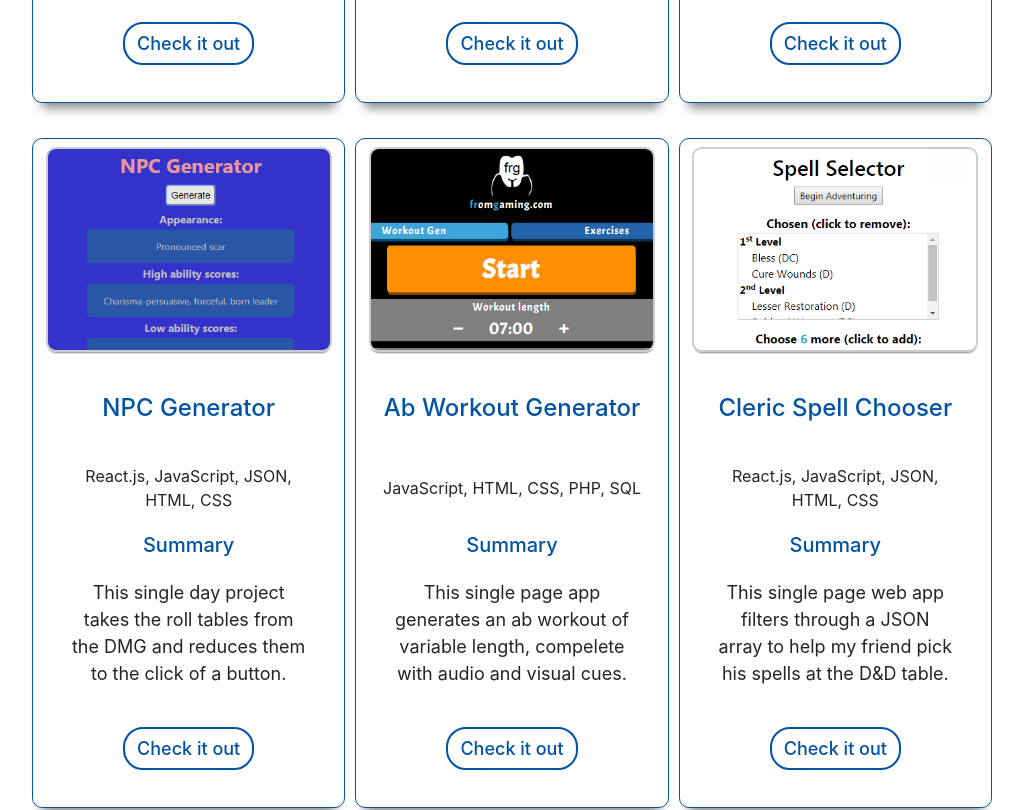
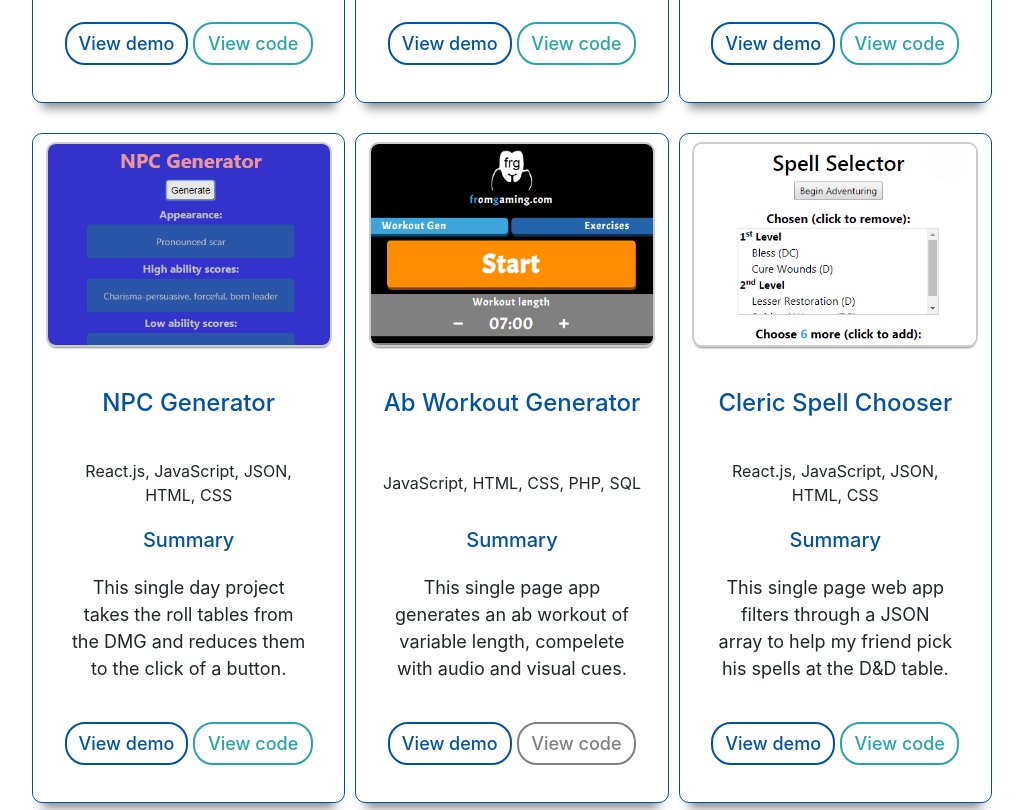
Before and after one commit to ethanvernon/portfolio2, a React (Create React App) app: page / in a window 1280 px wide. Shown: the part 2700-3510 px from the top of the page, without its empty margins (128-1151 px from the left). Built offline with nearby package versions, Linux system fonts and the light colour scheme.

Commit message:
added link to code in Works.js

```diff
--- a/src/App.css
+++ b/src/App.css
@@ -211,6 +211,7 @@ body {
   text-align:center;
   max-width:1000px;
   margin: 70px auto;
+  margin-bottom:40px;
 }
 
 /*"My Projects" header*/
@@ -236,12 +237,12 @@ body {
 #works .card {
   max-width:500px;
   margin:auto;
-  margin-bottom:20px;
+  margin:5px;
+  margin-bottom:30px;
   border-color: #0052a4;
   border-radius:10px;
   min-width:300px;
   box-shadow: 0px 15px 10px -10px #888888;
-  margin:5px;
 }
 
 /*sub-header size and color*/
@@ -301,6 +302,37 @@ body {
   color: white !important;
   background-color: #0052a4 !important;
 }
+
+/*change secondary color, other preferences*/
+#works .btn-outline-secondary {
+  color: #28a6a7 ;
+  border-color: #28a6a7 ;
+  border-width:2px !important;
+  font-size:18px !important;
+  border-radius:20px !important;
+  font-weight:500 !important;
+  width:119.48px;
+  margin-left:5px;
+}
+
+/*change secondary color, other preferences*/
+#works .btn-outline-secondary:hover {
+  color: white ;
+  background-color: #28a6a7 ;
+}
+
+#works .disable {
+  color:gray;
+  border-color:gray;
+}
+
+#works .disable:hover {
+  cursor:not-allowed;
+  color:gray;
+  border-color:gray;
+  background-color:white;
+}
+
 
 /*-----------------------------------------------------------------------------------------------------------------------------*/
 /*---------------------------------------------------------------Testimonials--------------------------------------------------*/
@@ -507,7 +539,7 @@ body {
   #works .card {
     height:670px;
     padding:0px 5px;
-    margin-bottom:30px;
+    margin-bottom:25px !important;
   }
 
   /*cards need uniformity when displayed adjacent*/
@@ -592,12 +624,12 @@ body {
 }
 
 /*-----------------------------------------------------------------------------------------------------------------------------*/
-/*---------------------------------------------------------------Media queries <400px------------------------------------------*/
+/*---------------------------------------------------------------Media queries <550px------------------------------------------*/
 /*-----------------------------------------------------------------------------------------------------------------------------*/
 
 /*formerly 350px*/
 
-@media only screen and (max-width: 400px) {
+@media only screen and (max-width: 550px) {
   /*logo too wide for tiny screens*/
   .my-logo {
     width:140px;
@@ -632,3 +664,7 @@ body {
     margin-bottom:25px;
   }
 }
+
+/*-----------------------------------------------------------------------------------------------------------------------------*/
+/*---------------------------------------------------------------Media queries <850px------------------------------------------*/
+/*-----------------------------------------------------------------------------------------------------------------------------*/
--- a/src/Works.js
+++ b/src/Works.js
@@ -32,7 +32,8 @@ export class Works extends Component {
 									<CardSubtitle>React.js, React Router, HTML, CSS, Bootstrap</CardSubtitle>
 									<p className="summary">Summary</p>
 									<CardText>This is a responsive, multipage website for a mock company.</CardText>
-									<a href="https://ethanvernon.github.io/company-page/" target="_blank" rel="noopener noreferrer"><Button outline color="primary">Check it out</Button></a>
+									<a href="https://ethanvernon.github.io/company-page/" target="_blank" rel="noopener noreferrer"><Button outline color="primary">View demo</Button></a>
+									<a href="https://github.com/ethanvernon/company-page" target="_blank" rel="noopener noreferrer"><Button outline color="secondary">View code</Button></a>
 								</CardBody>
 							</Card>
 
@@ -43,7 +44,9 @@ export class Works extends Component {
 									<CardSubtitle>React.js, JavaScript, GIMP, HTML, CSS</CardSubtitle>
 									<p className="summary">Summary</p>
 									<CardText>This creativity tool picks and rolls 3 of 18 dice at random and displays the results.</CardText>
-									<a href="https://ethanvernon.github.io/story_dice/" target="_blank" rel="noopener noreferrer"><Button outline color="primary">Check it out</Button></a>
+									<a href="https://ethanvernon.github.io/story_dice/" target="_blank" rel="noopener noreferrer"><Button outline color="primary">View demo</Button></a>
+									<a href="https://github.com/ethanvernon/story_dice" target="_blank" rel="noopener noreferrer"><Button outline color="secondary">View code</Button></a>
+
 								</CardBody>
 							</Card>
 
@@ -54,7 +57,8 @@ export class Works extends Component {
 									<CardSubtitle>React.js, JavaScript, HTML, CSS, Bootstrap</CardSubtitle>
 									<p className="summary">Summary</p>
 									<CardText>This clock lets you set break and session times and rings a bell to let you know when time is up.</CardText>
-									<a href="https://ethanvernon.github.io/pomodoro_clock/" target="_blank" rel="noopener noreferrer"><Button outline color="primary">Check it out</Button></a>
+									<a href="https://ethanvernon.github.io/pomodoro_clock/" target="_blank" rel="noopener noreferrer"><Button outline color="primary">View demo</Button></a>
+									<a href="https://github.com/ethanvernon/pomodoro_clock" target="_blank" rel="noopener noreferrer"><Button outline color="secondary">View code</Button></a>
 								</CardBody>
 							</Card>
 
@@ -65,7 +69,8 @@ export class Works extends Component {
 									<CardSubtitle>React.js, JavaScript, JSON, HTML, CSS</CardSubtitle>
 									<p className="summary">Summary</p>
 									<CardText>This single day project takes the roll tables from the DMG and reduces them to the click of a button.</CardText>
-									<a href="https://ethanvernon.github.io/npc_generator/" target="_blank" rel="noopener noreferrer"><Button outline color="primary">Check it out</Button></a>
+									<a href="https://ethanvernon.github.io/npc_generator/" target="_blank" rel="noopener noreferrer"><Button outline color="primary">View demo</Button></a>
+									<a href="https://github.com/ethanvernon/npc_generator" target="_blank" rel="noopener noreferrer"><Button outline color="secondary">View code</Button></a>
 								</CardBody>
 							</Card>
 
@@ -76,7 +81,8 @@ export class Works extends Component {
 									<CardSubtitle>JavaScript, HTML, CSS, PHP, SQL</CardSubtitle>
 									<p className="summary">Summary</p>
 									<CardText>This single page app generates an ab workout of variable length, compelete with audio and visual cues.</CardText>
-									<a href="http://fromgaming.com/ab-app-test-5.html" target="_blank" rel="noopener noreferrer"><Button outline color="primary">Check it out</Button></a>
+									<a href="http://fromgaming.com/ab-app-test-5.html" target="_blank" rel="noopener noreferrer"><Button outline color="primary">View demo</Button></a>
+									<a href="https://github.com/ethanvernon/company-page" target="_blank" rel="noopener noreferrer"><Button outline color="secondary" className='disable'>View code</Button></a>
 								</CardBody>
 							</Card>
 
@@ -87,7 +93,8 @@ export class Works extends Component {
 									<CardSubtitle>React.js, JavaScript, JSON, HTML, CSS</CardSubtitle>
 									<p className="summary">Summary</p>
 									<CardText>This single page web app filters through a JSON array to help my friend pick his spells at the D&D table.</CardText>
-									<a href="https://ethanvernon.github.io/spell_selector2/" target="_blank" rel="noopener noreferrer"><Button outline color="primary">Check it out</Button></a>
+									<a href="https://ethanvernon.github.io/spell_selector2/" target="_blank" rel="noopener noreferrer"><Button outline color="primary">View demo</Button></a>
+									<a href="https://github.com/ethanvernon/spell_selector2" target="_blank" rel="noopener noreferrer"><Button outline color="secondary">View code</Button></a>
 								</CardBody>
 							</Card>
 
```
